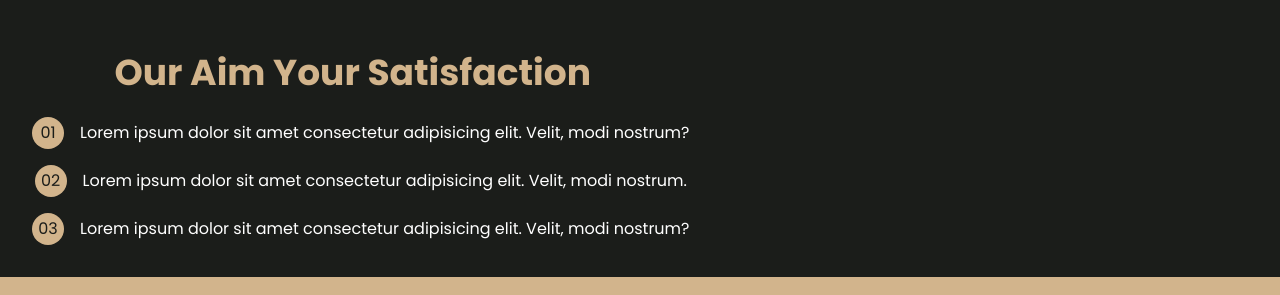
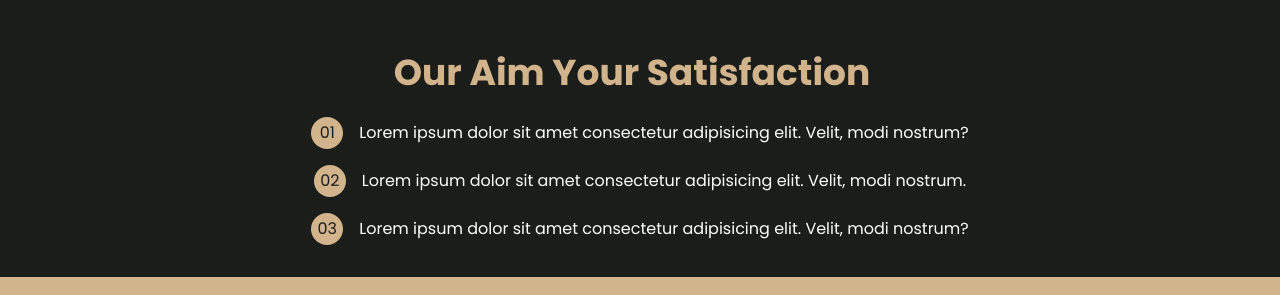
Before and after one commit to farahjahangir12/FJ-Photography, a website: page index.html in a window 1280 px wide. Shown: the part 1200-1495 px from the top of the page. Drawn offline with nearby package versions, Linux system fonts and the light colour scheme.

Commit message:
Update index.html

```diff
--- a/index.html
+++ b/index.html
@@ -64,8 +64,8 @@
             </div>
         </div>
     </div>
-
-    <div  class="w- full flex flex-col justify-center items-start md:items-center">
+    <div class="w-full">
+    <div  class="w-full flex flex-col justify-center items-start md:items-center">
         <h1 class="text-3xl md:text-4xl text-tan mb-4 mt-4 font-bold text-center mr-4 p-2">Our Aim Your Satisfaction</h1>
         <div class="flex items-center mb-4">
             <div class="text-dark bg-tan rounded-full w-8 h-8 flex items-center justify-center mr-4 p-2">01</div>
@@ -83,6 +83,7 @@
     </div>
 </div>
 </div>
+    </div>
   </section>
 
     <section id="feedback">
```
